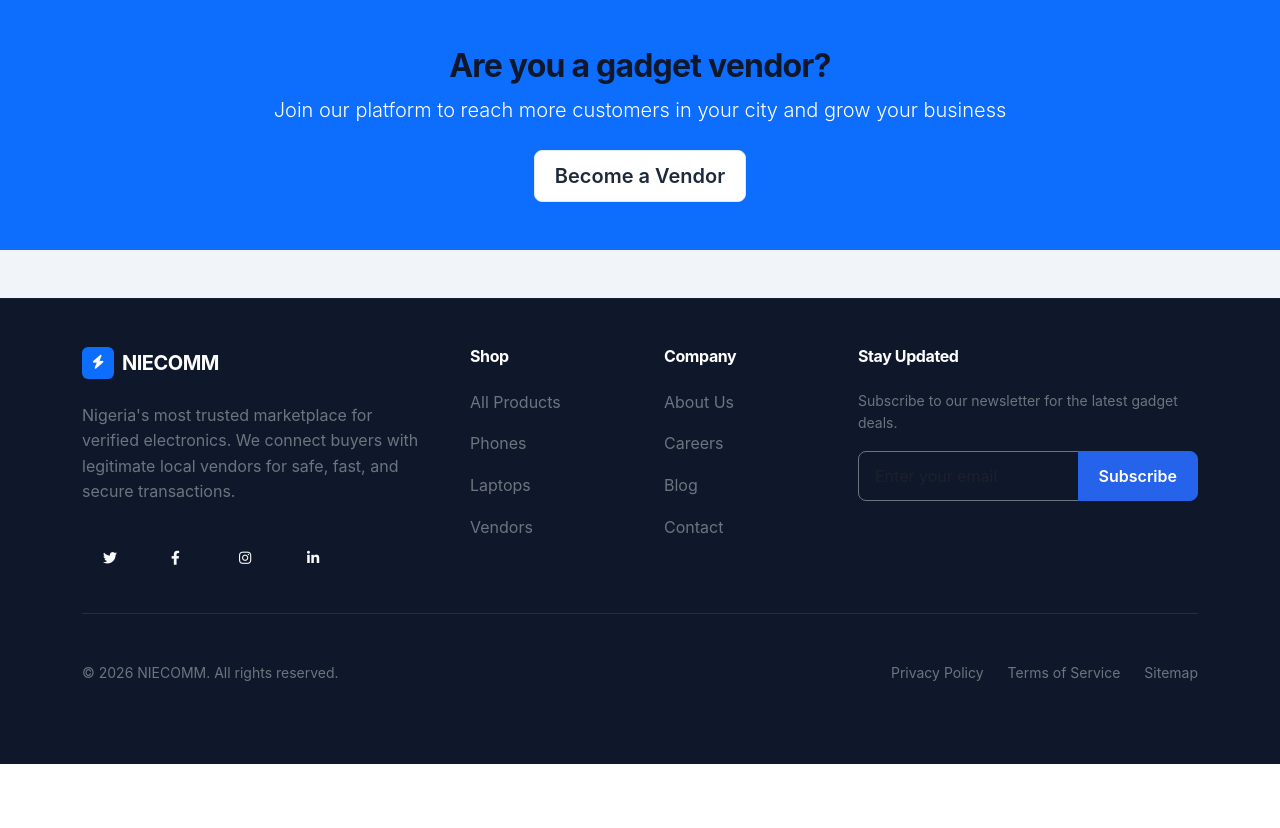
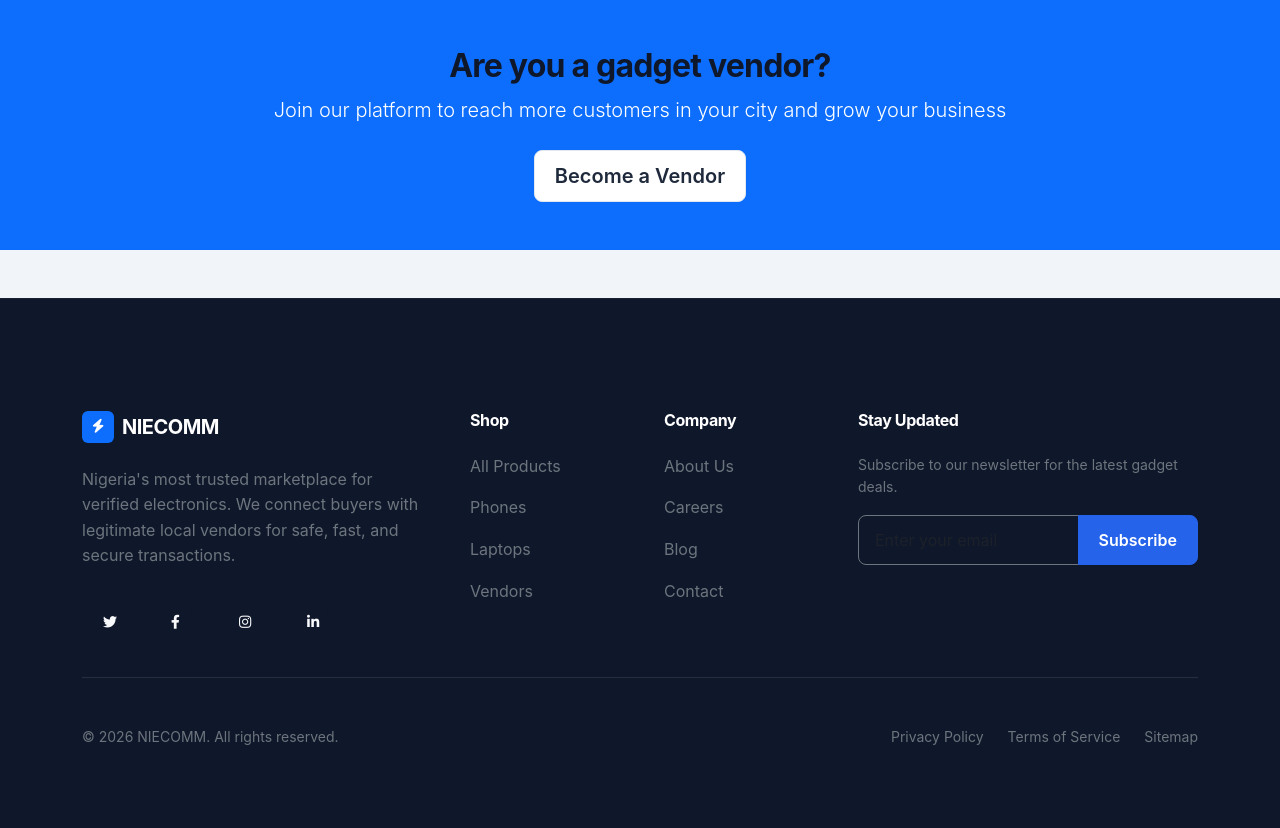
Before and after one commit to sheisjay001/NIECOMM, a PHP site: page /index.php in a window 1280 px wide. Shown: the part 2110-2938 px from the top of the page. Before the commit the page ends 2874 px from the top, so only its background shows below. Run offline with PHP 8.4, Linux system fonts and the light colour scheme; data comes from the database, SQL or seed files in the repository; data that the repository does not hold is empty.

Commit message:
Fix Next build: remove stray '+' in CSS

```diff
--- a/web/public/css/style.css
+++ b/web/public/css/style.css
@@ -199,7 +199,7 @@ footer {
     background-color: #0F172A;
     color: #94A3B8;
     border-top: none;
-+    padding-top: 4rem;
+    padding-top: 4rem;
     padding-bottom: 2rem;
 }
 footer h5 {
@@ -323,7 +323,7 @@ footer a:hover {
     display: inline-block;
     width: 36px;
     height: 36px;
-+    background: rgba(17, 24, 39, 0.06);
+    background: rgba(17, 24, 39, 0.06);
     border-radius: 50%;
     text-align: center;
     line-height: 36px;
```
